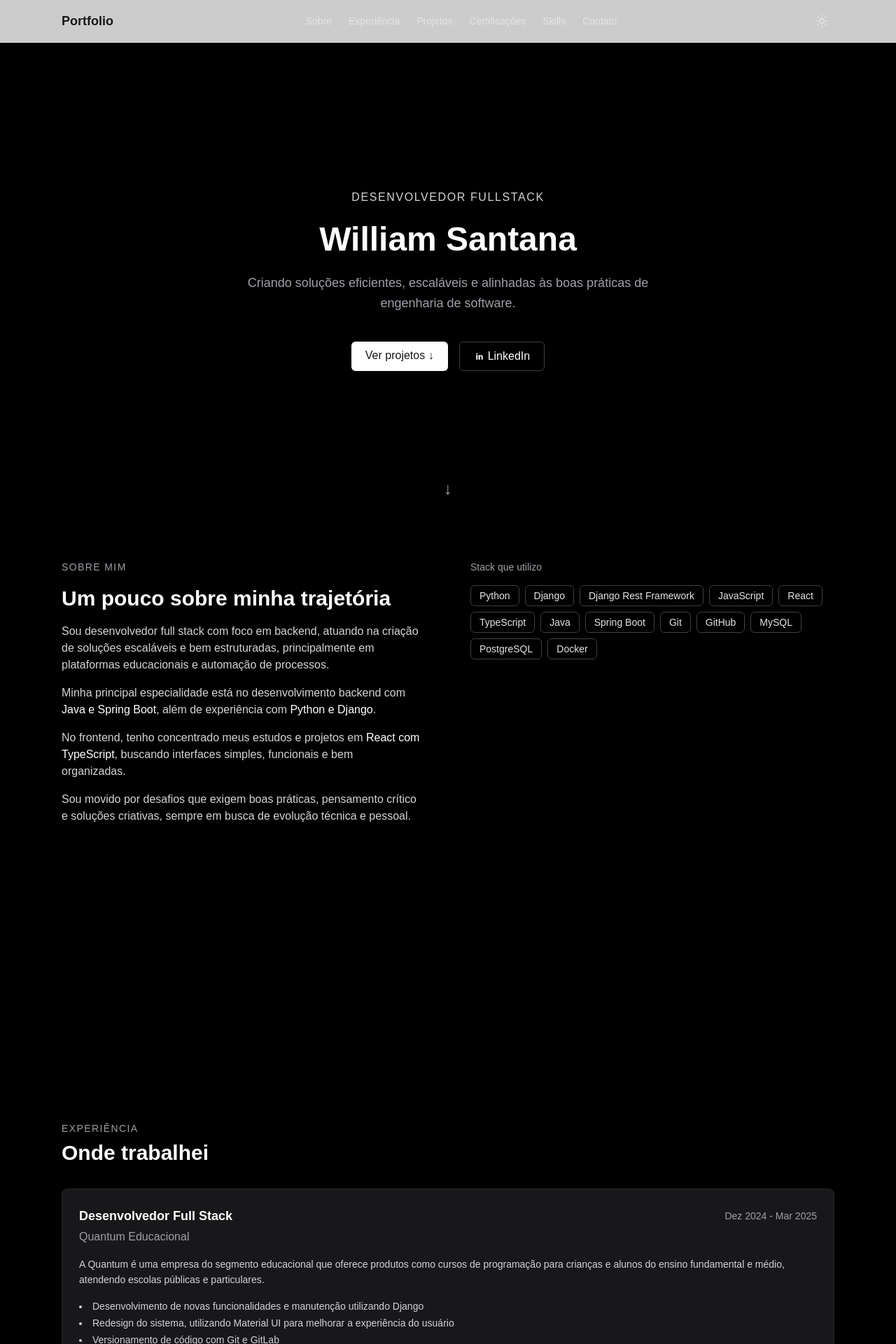
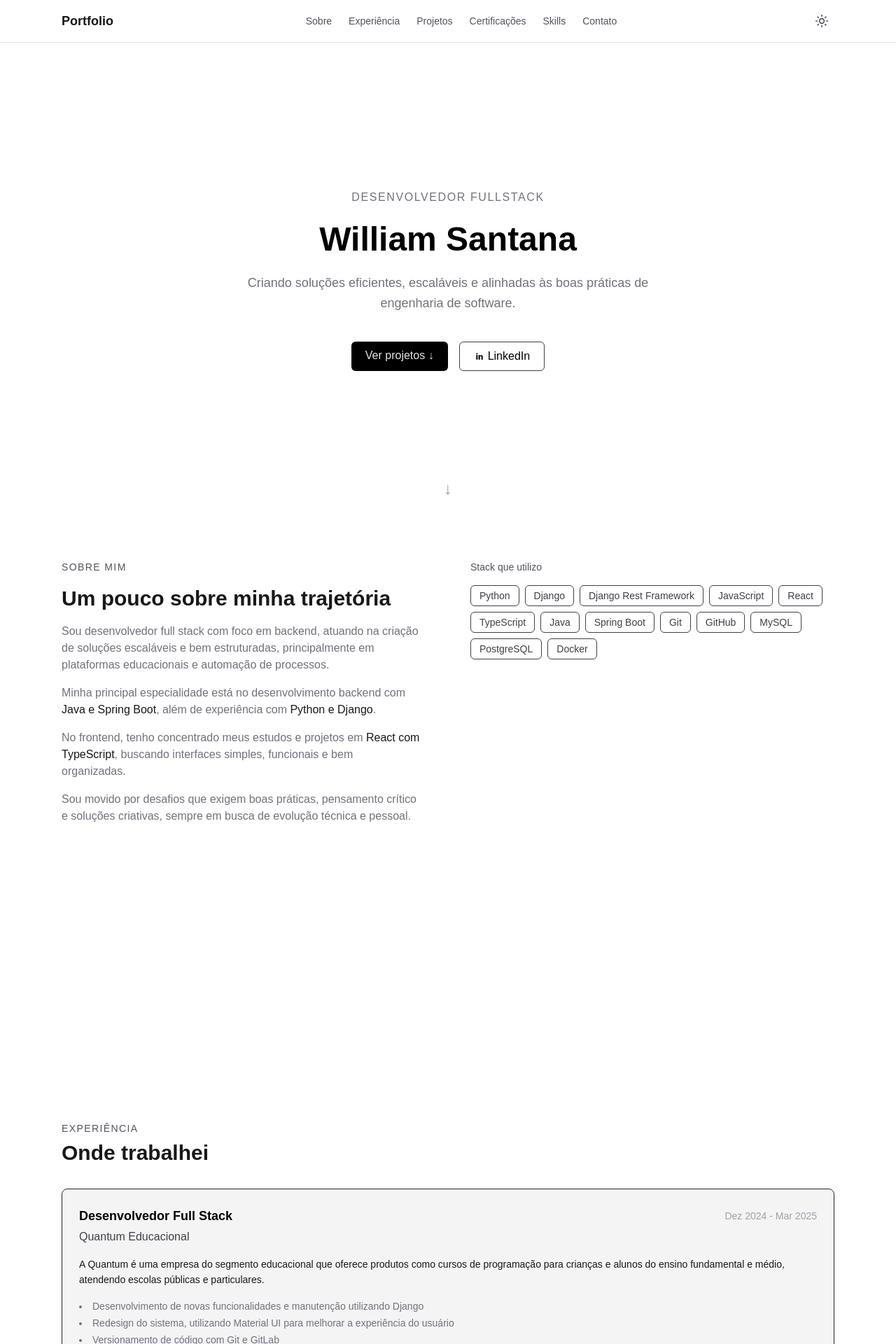
Before and after one commit to williamandradesantana/portfolio, a React (Vite) app: page / in a window 1280 px wide. Shown: the top 1920 px of the page at 70% size. Built offline with nearby package versions, Linux system fonts and the light colour scheme.

Commit message:
style: add light mode

```diff
--- a/src/components/About/index.tsx
+++ b/src/components/About/index.tsx
@@ -4,7 +4,7 @@ import type { StackModel } from "../../models/stack/stack";
 import { Span } from "../Span";
 
 export function About() {
-  const commomParagraphClasses = "text-zinc-300";
+  const commomParagraphClasses = "text-zinc-500";
 
   const [stack, setStack] = useState<StackModel>();
 
@@ -28,11 +28,11 @@ export function About() {
       )}
     >
       <div className="flex flex-col gap-4 max-w-lg">
-        <span className="text-zinc-400 text-sm uppercase tracking-widest">
+        <span className="text-zinc-600 dark:text-zinc-400 text-sm uppercase tracking-widest">
           Sobre mim
         </span>
 
-        <h2 className="text-white text-3xl font-semibold leading-tight">
+        <h2 className="text-zinc-900 dark:text-white text-3xl font-semibold leading-tight">
           Um pouco sobre minha trajetória
         </h2>
 
@@ -44,17 +44,20 @@ export function About() {
 
         <p className={commomParagraphClasses}>
           Minha principal especialidade está no desenvolvimento backend com
-          <strong className="text-white font-medium">
+          <strong className="text-zinc-900 dark:text-white font-medium">
             {" "}
             Java e Spring Boot
           </strong>
           , além de experiência com{" "}
-          <strong className="text-white font-medium">Python e Django</strong>.
+          <strong className="text-zinc-900 dark:text-white font-medium">
+            Python e Django
+          </strong>
+          .
         </p>
 
         <p className={commomParagraphClasses}>
           No frontend, tenho concentrado meus estudos e projetos em
-          <strong className="text-white font-medium">
+          <strong className="text-zinc-900 dark:text-white font-medium">
             {" "}
             React com TypeScript
           </strong>
@@ -68,7 +71,10 @@ export function About() {
       </div>
 
       <div className="flex flex-col gap-4">
-        <h3 className="text-zinc-400 text-sm">Stack que utilizo</h3>
+        <h3 className="text-zinc-600 dark:text-zinc-400 text-sm">
+          Stack que utilizo
+        </h3>
+
         <div className="flex flex-wrap gap-2">
           {stack?.tecnologies.map((technology, index) => (
             <Span key={`${technology}-${index}`}>{technology}</Span>
--- a/src/components/CertificationsAndEducation/index.tsx
+++ b/src/components/CertificationsAndEducation/index.tsx
@@ -39,16 +39,17 @@ export function CertificationsAndEducation() {
       className="flex flex-col mt-12 mx-auto px-6 items-center w-full max-w-6xl scroll-mt-24"
     >
       <div className="w-full md:max-w-6xl">
-        <span className="text-zinc-400 text-sm uppercase tracking-widest">
+        <span className="text-zinc-600 dark:text-zinc-400 text-sm uppercase tracking-widest">
           Certificações
         </span>
-        <h2 className="text-white text-3xl font-semibold leading-tight mt-1">
+
+        <h2 className="text-zinc-900 dark:text-white text-3xl font-semibold leading-tight mt-1">
           Educação e Certificados
         </h2>
       </div>
 
       <div className="w-full mt-12">
-        <h3 className="flex items-center gap-2 text-sm font-medium text-zinc-500 uppercase">
+        <h3 className="flex items-center gap-2 text-sm font-medium text-zinc-600 dark:text-zinc-500 uppercase">
           <GraduationCap size={16} />
           Educação
         </h3>
@@ -60,7 +61,7 @@ export function CertificationsAndEducation() {
               title={education.graduation}
               description={education.description}
               footer={
-                <div className="flex justify-between text-sm text-zinc-400">
+                <div className="flex justify-between text-sm text-zinc-600 dark:text-zinc-400">
                   <span>{education.institution}</span>
                   <span>{education.duration}</span>
                 </div>
@@ -71,7 +72,7 @@ export function CertificationsAndEducation() {
       </div>
 
       <div className="w-full mt-12">
-        <h3 className="flex items-center gap-2 text-sm font-medium text-zinc-500 uppercase">
+        <h3 className="flex items-center gap-2 text-sm font-medium text-zinc-600 dark:text-zinc-500 uppercase">
           <Star size={16} />
           Certificados
         </h3>
@@ -83,7 +84,7 @@ export function CertificationsAndEducation() {
               title={certification.name}
               description={certification.institution}
               footer={
-                <div className="flex items-center justify-between text-sm text-zinc-400">
+                <div className="flex items-center justify-between text-sm text-zinc-600 dark:text-zinc-400">
                   <span>{certification.yearOfCompletion}</span>
 
                   {certification.link && (
@@ -91,7 +92,12 @@ export function CertificationsAndEducation() {
                       href={certification.link}
                       target="_blank"
                       rel="noopener noreferrer"
-                      className="text-zinc-300 underline-offset-4 hover:underline hover:text-white transition"
+                      className="
+                      text-zinc-700 dark:text-zinc-300
+                      hover:text-zinc-900 dark:hover:text-white
+                      underline-offset-4 hover:underline
+                      transition
+                    "
                     >
                       Ver certificados
                     </a>
--- a/src/components/Contact/index.tsx
+++ b/src/components/Contact/index.tsx
@@ -1,3 +1,4 @@
+import clsx from "clsx";
 import { Mail } from "lucide-react";
 import { GrGithub } from "react-icons/gr";
 import { TiSocialLinkedin } from "react-icons/ti";
@@ -9,11 +10,11 @@ export function Contact() {
       className="flex flex-col mx-6 my-30 px-6 items-center max-w-6xl text-center scroll-mt-24"
     >
       <header className="w-full flex flex-col gap-4 max-w-3xl">
-        <span className="text-zinc-400 text-sm uppercase tracking-widest">
+        <span className="text-zinc-600 dark:text-zinc-400 text-sm uppercase tracking-widest">
           Contato
         </span>
 
-        <h2 className="text-white text-3xl md:text-4xl font-semibold leading-tight">
+        <h2 className="text-zinc-900 dark:text-white text-3xl md:text-4xl font-semibold leading-tight">
           Vamos trabalhar juntos!
         </h2>
 
@@ -26,7 +27,11 @@ export function Contact() {
 
       <a
         href="mailto:williamandrade1058@gmail.com"
-        className="mt-10 inline-flex items-center gap-2 rounded-lg border border-zinc-700 px-6 py-3 text-zinc-300 transition hover:border-white hover:text-white"
+        className={clsx(
+          "mt-10 inline-flex items-center gap-2 rounded-lg border border-zinc-700 px-6 py-3",
+          "text-zinc-600 dark:text-zinc-300 transition",
+          "hover:border-black dark:hover:border-white hover:text-black dark:hover:text-white",
+        )}
       >
         <Mail size={18} />
         Entre em contato
@@ -35,7 +40,7 @@ export function Contact() {
       <div className="mt-12 flex items-center gap-6">
         <a
           href="mailto:williamandrade1058@gmail.com"
-          className="flex items-center gap-2 text-zinc-400 hover:text-white transition"
+          className="flex items-center gap-2 text-zinc-900 hover:underline dark:text-white dark:hover:text-white transition"
           aria-label="Email"
         >
           <Mail size={18} />
@@ -46,7 +51,7 @@ export function Contact() {
           href="https://github.com/williamandradesantana"
           target="_blank"
           rel="noopener noreferrer"
-          className="flex items-center gap-2 text-zinc-400 hover:text-white transition"
+          className="flex items-center gap-2 text-zinc-900 hover:underline dark:text-white dark:hover:text-white transition"
           aria-label="GitHub"
         >
           <GrGithub size={18} />
@@ -57,7 +62,7 @@ export function Contact() {
           href="https://www.linkedin.com/in/william-andrade-santana/"
           target="_blank"
           rel="noopener noreferrer"
-          className="flex items-center gap-2 text-zinc-400 hover:text-white transition"
+          className="flex items-center gap-2 text-zinc-900 hover:underline dark:text-white dark:hover:text-white transition"
           aria-label="LinkedIn"
         >
           <TiSocialLinkedin size={20} />
--- a/src/components/Experiences/index.tsx
+++ b/src/components/Experiences/index.tsx
@@ -22,10 +22,10 @@ export function Experiences() {
       className="min-h-screen flex flex-col mx-auto px-6 items-center max-w-6xl scroll-mt-24"
     >
       <div className="w-full md:max-w-6xl">
-        <span className="text-zinc-400 text-sm uppercase tracking-widest">
+        <span className="text-zinc-600 dark:text-zinc-400 text-sm uppercase tracking-widest">
           Experiência
         </span>
-        <h2 className="text-white text-3xl font-semibold leading-tight mt-1">
+        <h2 className="text-zinc-900 dark:text-white text-3xl font-semibold leading-tight mt-1">
           Onde trabalhei
         </h2>
       </div>
@@ -39,7 +39,7 @@ export function Experiences() {
             meta={experience.duration}
             description={experience.description}
             footer={
-              <ul className="list-disc list-inside space-y-1 text-zinc-300 text-sm">
+              <ul className="list-disc list-inside space-y-1 text-zinc-500 dark:text-zinc-300 text-sm">
                 {experience.mainActivities.map((activity, index) => (
                   <li key={`${activity}-${index}`}>{activity}</li>
                 ))}
--- a/src/components/Header/index.tsx
+++ b/src/components/Header/index.tsx
@@ -21,7 +21,10 @@ export function Header() {
     event: React.MouseEvent<HTMLAnchorElement, MouseEvent>,
   ) {
     event.preventDefault();
-    setTheme((prev) => (prev === "dark" ? "light" : "dark"));
+    setTheme((prevState) => {
+      const nextTheme = prevState === "dark" ? "light" : "dark";
+      return nextTheme;
+    });
   }
 
   useEffect(() => {
@@ -34,7 +37,7 @@ export function Header() {
   }
 
   const commonLinkClasses =
-    "text-zinc-200 hover:text-zinc-500 transition-colors text-sm font-medium";
+    "text-zinc-600 dark:text-zinc-200 hover:text-zinc-900 dark:hover:text-zinc-500 transition-colors text-sm font-medium";
 
   return (
     <header className="top-0 fixed z-50 w-full border-b border-zinc-200 bg-white/80 backdrop-blur dark:border-zinc-800 dark:bg-zinc-900/80">
@@ -118,7 +121,7 @@ export function Header() {
             href="#"
             aria-label="Mudar tema"
             onClick={handleChangeTheme}
-            className="rounded-md p-2 text-zinc-200 transition hover:bg-zinc-100 hover:text-zinc-900"
+            className="rounded-md p-2 text-zinc-600 dark:text-zinc-200 transition hover:bg-zinc-100 hover:text-zinc-900"
           >
             {nextThemeIcon[theme]}
           </a>
--- a/src/components/Hero/index.tsx
+++ b/src/components/Hero/index.tsx
@@ -1,18 +1,19 @@
 import { TiSocialLinkedin } from "react-icons/ti";
 import { LinkSection } from "../LinkSection";
+import clsx from "clsx";
 
 export function Hero() {
   return (
     <section className="min-h-screen flex flex-col items-center justify-center relative text-center gap-6 max-w-xl">
-      <h3 className="text-zinc-300 text-md uppercase tracking-widest">
+      <h3 className="text-zinc-500 dark:text-zinc-300 text-md uppercase tracking-widest">
         Desenvolvedor FullStack
       </h3>
 
-      <h1 className="text-4xl md:text-5xl font-semibold text-white">
+      <h1 className="text-4xl md:text-5xl font-semibold text-black dark:text-white">
         William Santana
       </h1>
 
-      <p className="text-zinc-400 text-xl md:text-lg leading-relaxed">
+      <p className="text-zinc-500 dark:text-zinc-400 text-xl md:text-lg leading-relaxed">
         Criando soluções eficientes, escaláveis e alinhadas às boas práticas de
         engenharia de software.
       </p>
@@ -22,8 +23,10 @@ export function Hero() {
           linkProps={{
             href: "#projects",
             "aria-label": "Ir para projetos",
-            className:
-              "px-5 py-2 rounded-md bg-white text-zinc-900 font-medium hover:bg-zinc-200 transition",
+            className: clsx(
+              "px-5 py-2 rounded-md",
+              "bg-black dark:bg-white text-zinc-200 dark:text-zinc-900 font-medium dark:hover:bg-zinc-200 transition",
+            ),
           }}
         >
           Ver projetos ↓
@@ -33,7 +36,7 @@ export function Hero() {
           href="https://www.linkedin.com/in/william-andrade-santana/"
           target="_blank"
           rel="external noreferrer"
-          className="flex items-center gap-1 px-5 py-2 rounded-md border border-zinc-700 text-white hover:border-zinc-500 transition"
+          className="flex items-center gap-1 px-5 py-2 rounded-md border border-zinc-700 text-black dark:text-white hover:border-zinc-500 transition"
         >
           <TiSocialLinkedin />
           LinkedIn
--- a/src/components/InfoCard/index.tsx
+++ b/src/components/InfoCard/index.tsx
@@ -16,19 +16,23 @@ export function InfoCard({
   footer,
 }: InfoCardProps) {
   return (
-    <div className="rounded-lg border border-zinc-800 bg-zinc-900 p-6">
+    <div className="rounded-lg border border-zinc-800 bg-zinc-100 dark:bg-zinc-900  p-6">
       <div className="flex items-center justify-between">
-        <h3 className="text-white text-lg font-semibold">{title}</h3>
+        <h3 className="text-black dark:text-white text-lg font-semibold">
+          {title}
+        </h3>
         {meta && <span className="text-zinc-400 text-sm">{meta}</span>}
       </div>
 
-      {subtitle && <p className="text-zinc-400 mt-1">{subtitle}</p>}
+      {subtitle && (
+        <p className="text-zinc-700 dark:text-zinc-400 mt-1">{subtitle}</p>
+      )}
 
-      <p className="text-zinc-300 mt-4 text-sm leading-relaxed">
+      <p className="text-zinc-900 dark:text-zinc-300 mt-4 text-sm leading-relaxed">
         {description}
       </p>
 
-      {footer && <div className="mt-4">{footer}</div>}
+      {footer && <div className="text-zinc-900 mt-4">{footer}</div>}
     </div>
   );
 }
--- a/src/components/ProjectFooter/index.tsx
+++ b/src/components/ProjectFooter/index.tsx
@@ -40,7 +40,9 @@ export function ProjectFooter({ project }: ProjectProps) {
       </div>
 
       {project.observation && (
-        <p className="text-zinc-400 text-xs">{project.observation}</p>
+        <p className="text-zinc-900 dark:text-zinc-400 text-xs">
+          {project.observation}
+        </p>
       )}
     </div>
   );
--- a/src/components/Projects/index.tsx
+++ b/src/components/Projects/index.tsx
@@ -22,10 +22,10 @@ export function Projects() {
       className="min-h-screen flex flex-col mx-auto px-6 items-center max-w-6xl scroll-mt-24"
     >
       <div className="w-full md:max-w-6xl">
-        <span className="text-zinc-400 text-sm uppercase tracking-widest">
+        <span className="text-zinc-600 dark:text-zinc-400 text-sm uppercase tracking-widest">
           Projetos
         </span>
-        <h2 className="text-white text-3xl font-semibold leading-tight mt-1">
+        <h2 className="text-zinc-900 dark:text-white text-3xl font-semibold leading-tight mt-1">
           Trabalhos relacionados
         </h2>
       </div>
--- a/src/components/Skills/index.tsx
+++ b/src/components/Skills/index.tsx
@@ -16,10 +16,10 @@ export function Skills() {
   return (
     <section id="skills" className="mx-auto max-w-6xl px-6 py-24 scroll-mt-24">
       <header className="mb-16">
-        <span className="text-zinc-400 text-md uppercase tracking-[0.2em]">
+        <span className="text-zinc-600 dark:text-zinc-400 text-md uppercase tracking-[0.2em]">
           Skills
         </span>
-        <h2 className="mt-2 text-4xl font-semibold text-white">
+        <h2 className="mt-2 text-4xl font-semibold text-zinc-900 dark:text-white">
           Tecnologias que uso
         </h2>
       </header>
@@ -27,8 +27,9 @@ export function Skills() {
       <ul className="grid grid-cols-1 gap-12 md:grid-cols-2">
         {skills.map((skill) => (
           <li key={skill.type} className="space-y-4">
-            {/* Categoria */}
-            <h3 className="text-zinc-300 font-medium">{skill.type}</h3>
+            <h3 className="text-zinc-700 dark:text-zinc-300 font-medium">
+              {skill.type}
+            </h3>
             <div className="flex flex-wrap gap-2">
               {skill.tecnologies.map((tech) => (
                 <span
@@ -39,7 +40,8 @@ export function Skills() {
                     px-4
                     py-1.5
                     text-sm
-                    text-zinc-300
+                    text-zinc-100
+                    dark:text-zinc-300
                     border
                     border-zinc-800
                     backdrop-blur
--- a/src/components/Span/index.tsx
+++ b/src/components/Span/index.tsx
@@ -8,8 +8,8 @@ export function Span({ children }: SpanProps) {
   return (
     <span
       className={clsx(
-        "rounded-md border border-zinc-700 px-3 py-1 text-sm text-zinc-200",
-        "transition hover:border-zinc-500 hover:text-white",
+        "rounded-md border border-zinc-700 px-3 py-1 text-sm text-zinc-700",
+        "transition hover:border-zinc-500 hover:text-white dark:text-zinc-400 dark:hover:text-zinc-300",
       )}
     >
       {children}
--- a/src/pages/Portfolio.tsx
+++ b/src/pages/Portfolio.tsx
@@ -4,7 +4,7 @@ import { Main } from "../components/Main";
 
 export function Portfolio() {
   return (
-    <div className="min-h-screen flex flex-col overflow-y-auto bg-black">
+    <div className="min-h-screen flex flex-col overflow-y-auto bg-white dark:bg-black">
       <Header />
       <Main />
       <Footer />
```
